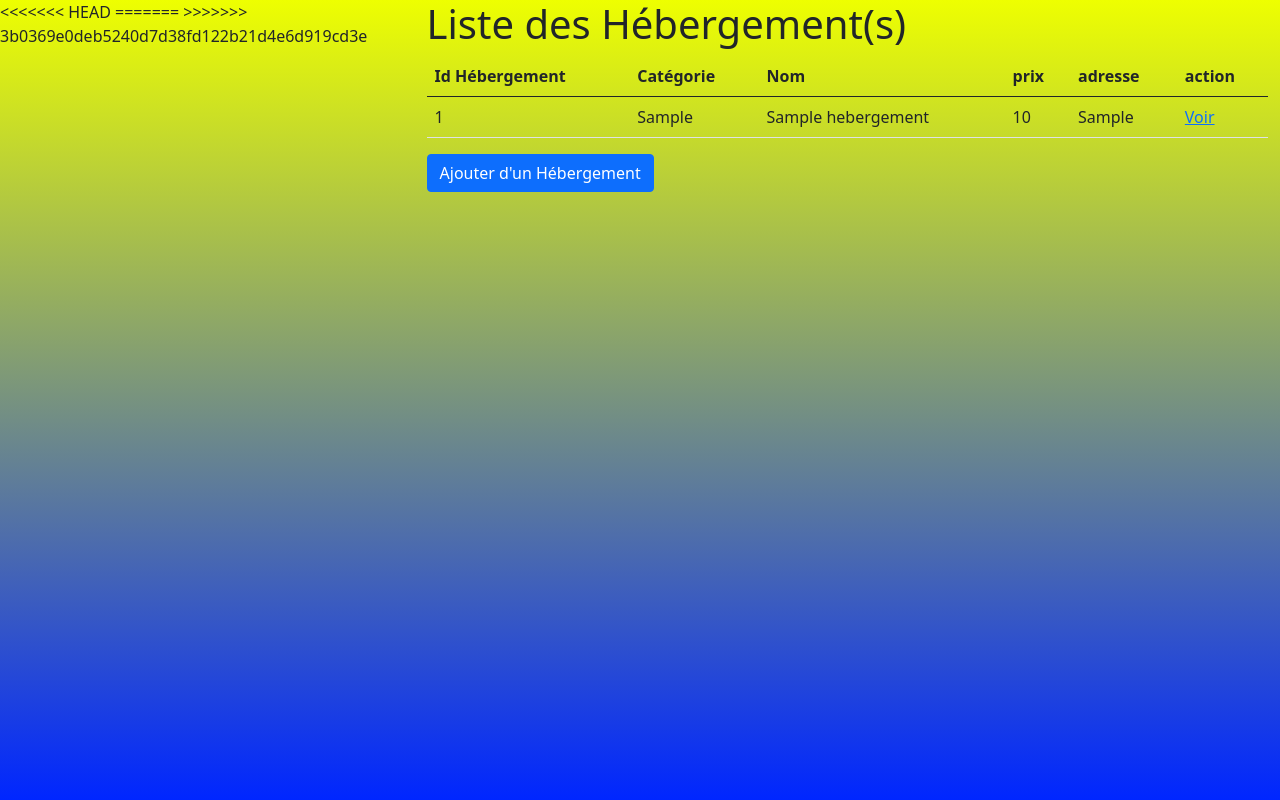
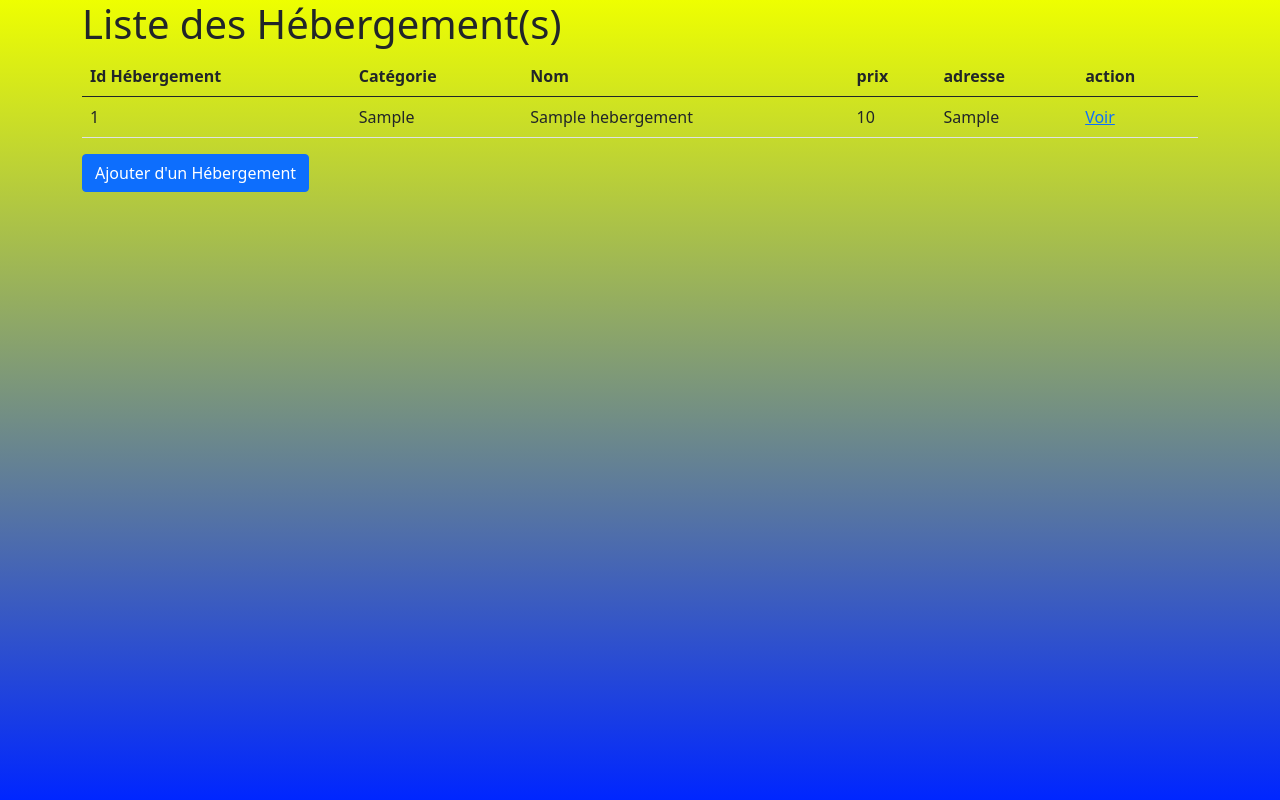
Before and after one commit to codeuronline/Aux2Alpes, a PHP site: page /dev/index.php in a window 1280 px wide. Run offline with PHP 8.4, Linux system fonts and the light colour scheme; tables that the repository leaves empty or names only in its code hold one stand-in row (values such as "Sample post").

Commit message:
dev-back25

```diff
--- a/dev/index.php
+++ b/dev/index.php
@@ -15,13 +15,10 @@
     <meta charset="UTF-8">
     <meta http-equiv="X-UA-Compatible" content="IE=edge">
     <meta name="viewport" content="width=device-width, initial-scale=1.0">
-<<<<<<< HEAD
     <link href="https://cdn.jsdelivr.net/npm/bootstrap@5.0.2/dist/css/bootstrap.min.css" rel="stylesheet"
         integrity="sha384-EVSTQN3/azprG1Anm3QDgpJLIm9Nao0Yz1ztcQTwFspd3yD65VohhpuuCOmLASjC" crossorigin="anonymous">
     <link rel="stylesheet" href=".\radio.css">
-=======
-    <link href="https://cdn.jsdelivr.net/npm/bootstrap@5.0.2/dist/css/bootstrap.min.css" rel="stylesheet" integrity="sha384-EVSTQN3/azprG1Anm3QDgpJLIm9Nao0Yz1ztcQTwFspd3yD65VohhpuuCOmLASjC" crossorigin="anonymous">
->>>>>>> 3b0369e0deb5240d7d38fd122b21d4e6d919cd3e
+
     <title>Liste des hébergement(s))</title>
 </head>
 
```
Lines whose indentation alone changed are shown as unchanged.
